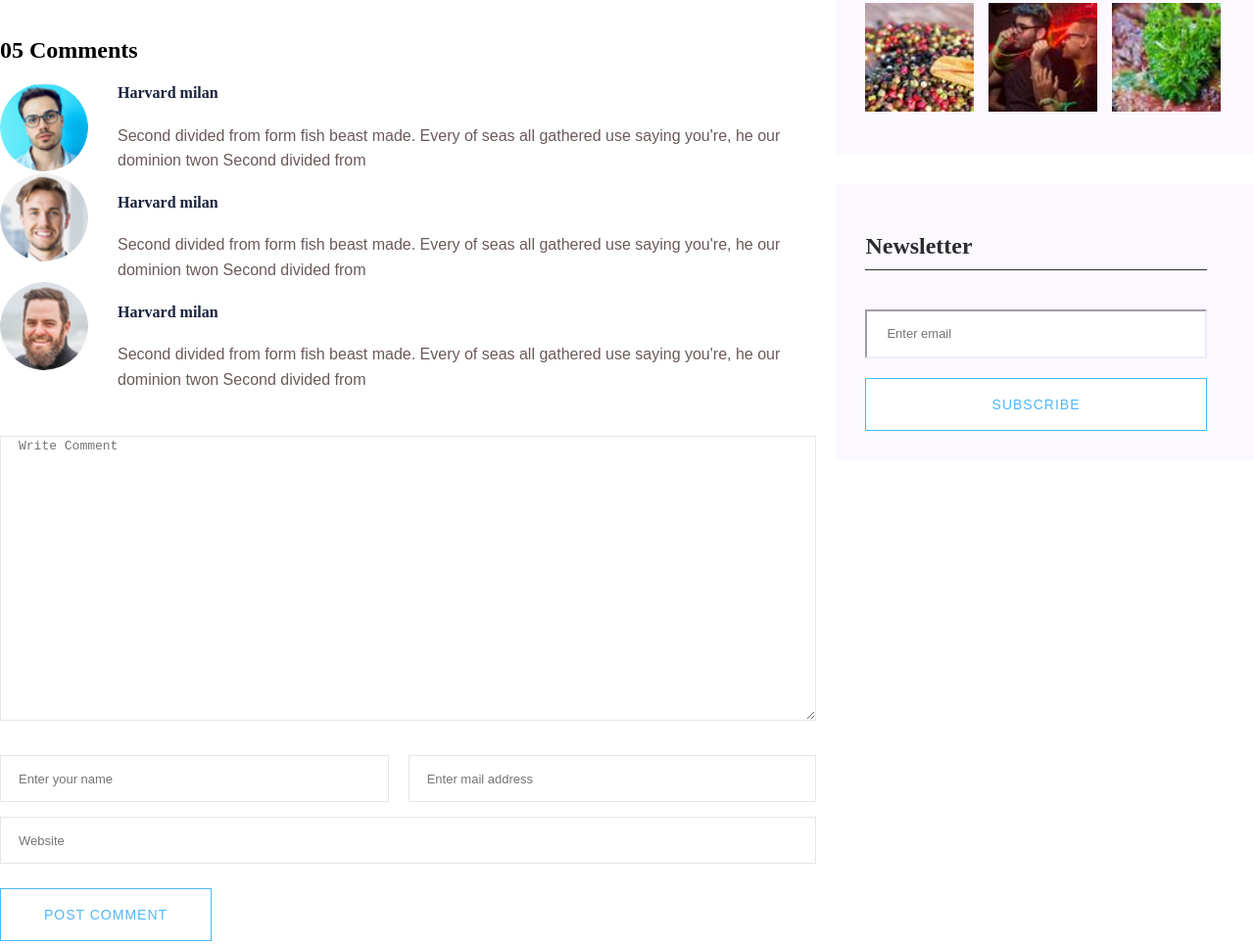
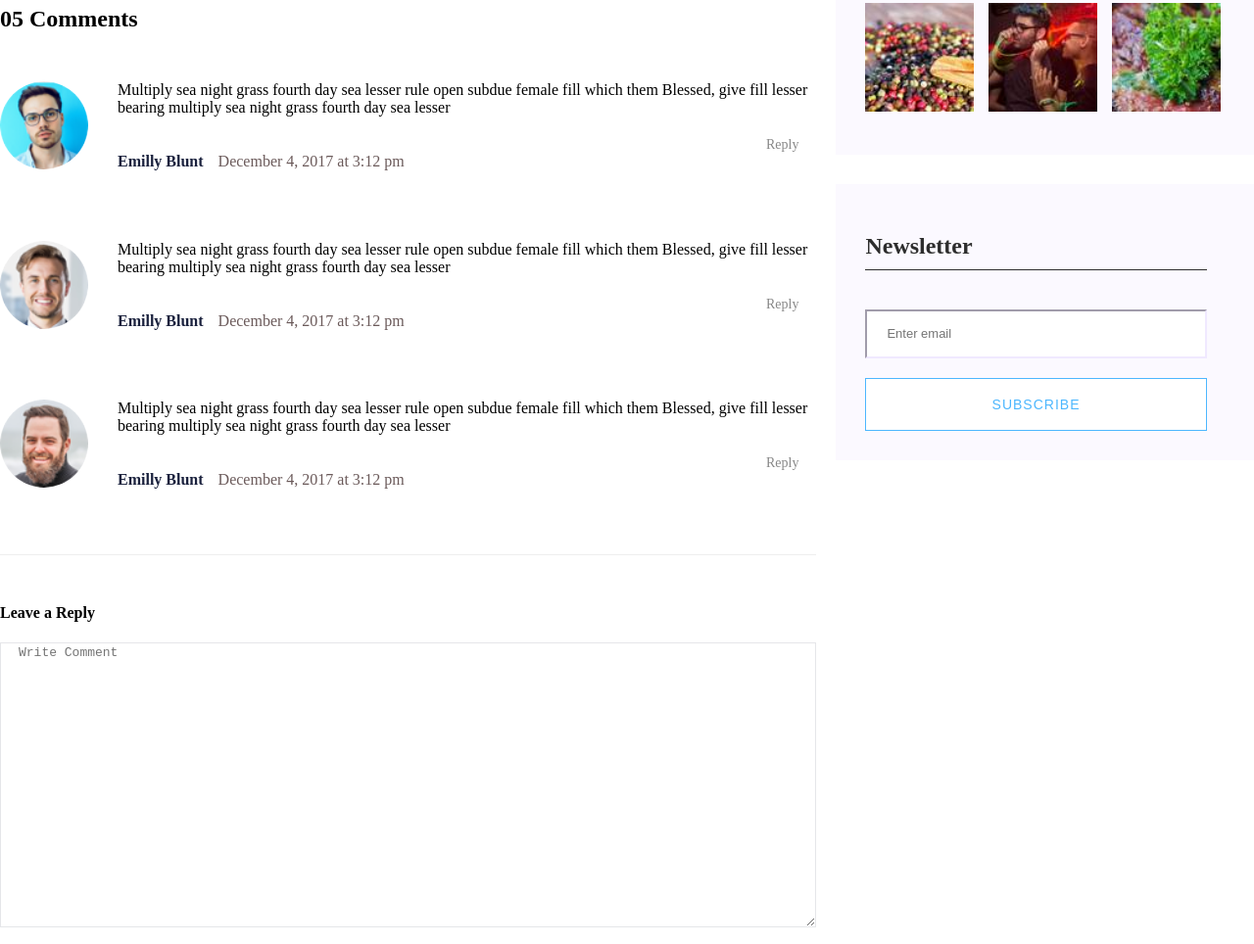
Before and after one commit to RustemBebirov/PragmatechFoundationProject, a plain HTML site: page Front-End/Gricklo/blogdetails.html in a window 1280 px wide. Shown: the part 2246-3210 px from the top of the page at 98% size. Drawn offline with Linux system fonts and the light colour scheme.

Commit message:
blogdetails.html
comment-area

```diff
--- a/Front-End/Gricklo/blogdetails.html
+++ b/Front-End/Gricklo/blogdetails.html
@@ -184,7 +184,7 @@
                                         </div>
                                         <div class="prev-post-text mr-15">
                                             <span>Next Post</span>
-                                            <a href="">Telescope</a>
+                                            <a href="">Telescopes 101</a>
                                         </div>
 
 
@@ -206,37 +206,71 @@
 
                             <div class="comment-area">
                                 <h2>05 Comments</h2>
-                                <div class="media">
+                                <div class="media mt-50">
                                     <img src="img/comment_1.png" alt="">
                                 </div>
+                                <p>Multiply sea night grass fourth day sea lesser rule open subdue female fill which them Blessed, give fill lesser bearing multiply sea night grass fourth day sea lesser</p>
                                 <div class="media-body">
-                                    <a href="">
-                                        <h4>Harvard milan</h4>
-                                    </a>
-                                    <p>Second divided from form fish beast made. Every of seas all gathered use saying you're, he our dominion twon Second divided from</p>
+
+
+                                    <div class="author-info">
+                                        <h4 class="mr-15"><a href="">Emilly Blunt
+                                    </a></h4>
+
+                                        <span>December 4, 2017 at 3:12 pm
+                                    </span>
+                                    </div>
+                                    <div class="reply-btn">
+                                        <span><a href="">Reply</a></span>
+                                    </div>
+
+
                                 </div>
-                                <div class="media">
+                                <div class="media mt-50">
                                     <img src="img/comment_2.png" alt="">
                                 </div>
+                                <p>Multiply sea night grass fourth day sea lesser rule open subdue female fill which them Blessed, give fill lesser bearing multiply sea night grass fourth day sea lesser</p>
                                 <div class="media-body">
-                                    <a href="">
-                                        <h4>Harvard milan</h4>
-                                    </a>
-                                    <p>Second divided from form fish beast made. Every of seas all gathered use saying you're, he our dominion twon Second divided from</p>
+
+
+                                    <div class="author-info">
+                                        <h4 class="mr-15"><a href="">Emilly Blunt
+                                    </a></h4>
+
+                                        <span>December 4, 2017 at 3:12 pm
+                                    </span>
+                                    </div>
+                                    <div class="reply-btn">
+                                        <span><a href="">Reply</a></span>
+                                    </div>
+
+
                                 </div>
-                                <div class="media">
+                                <div class="media mt-50">
                                     <img src="img/comment_3.png" alt="">
                                 </div>
+                                <p>Multiply sea night grass fourth day sea lesser rule open subdue female fill which them Blessed, give fill lesser bearing multiply sea night grass fourth day sea lesser</p>
                                 <div class="media-body">
-                                    <a href="">
-                                        <h4>Harvard milan</h4>
-                                    </a>
-                                    <p>Second divided from form fish beast made. Every of seas all gathered use saying you're, he our dominion twon Second divided from</p>
+
+
+                                    <div class="author-info">
+                                        <h4 class="mr-15"><a href="">Emilly Blunt
+                                    </a></h4>
+
+                                        <span>December 4, 2017 at 3:12 pm
+                                    </span>
+                                    </div>
+                                    <div class="reply-btn">
+                                        <span><a href="">Reply</a></span>
+                                    </div>
+
+
                                 </div>
 
 
                             </div>
-                            <div class="reply-form">
+                            <div class="reply-form mt-50">
+                                <h4>Leave a Reply</h4>
                                 <form action="" class="form-contact">
 
                                     <div class="col-12">
--- a/Front-End/Gricklo/css/blogdetails.css
+++ b/Front-End/Gricklo/css/blogdetails.css
@@ -394,15 +394,53 @@
     line-height: 1.6;
 }
 
+.blog-info p {
+    margin: 0;
+    font-size: 14px;
+    color: #6B5A5A;
+}
+
 .comment-area {
     background: transparent;
     border-top: 1px solid #eee;
     padding: 45px 0;
     margin-top: 50px;
+    border-bottom: 1px solid #eee;
 }
 
 .comment-area img {
     float: left;
+}
+
+.comment-area .media-body {
+    display: flex;
+    justify-content: space-between;
+}
+
+.mt-50 {
+    margin-top: 50px;
+}
+
+.mr-15 {
+    margin-right: 15px;
+}
+
+.author-info {
+    display: flex;
+    align-items: center;
+    color: #6B5A5A;
+}
+
+.reply-btn {}
+
+.reply-btn a {
+    display: flex;
+    align-items: center;
+    background-color: transparent;
+    color: #888888;
+    padding: 5px 18px;
+    font-size: 14px;
+    font-weight: 400;
 }
 
 .form-control {
```
